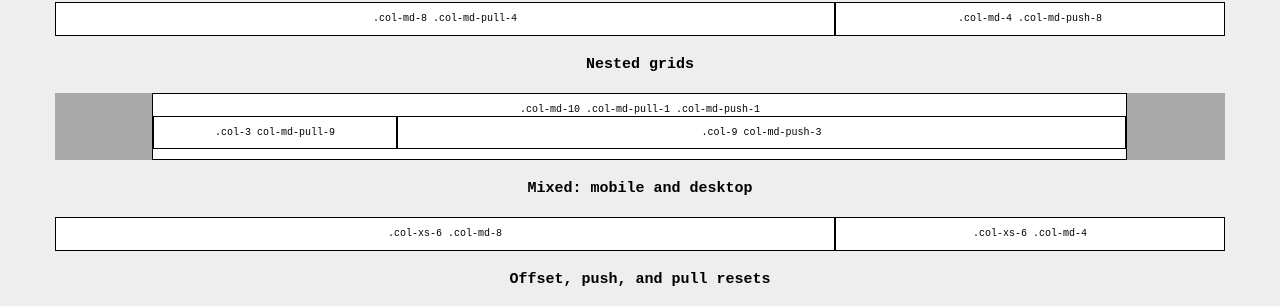
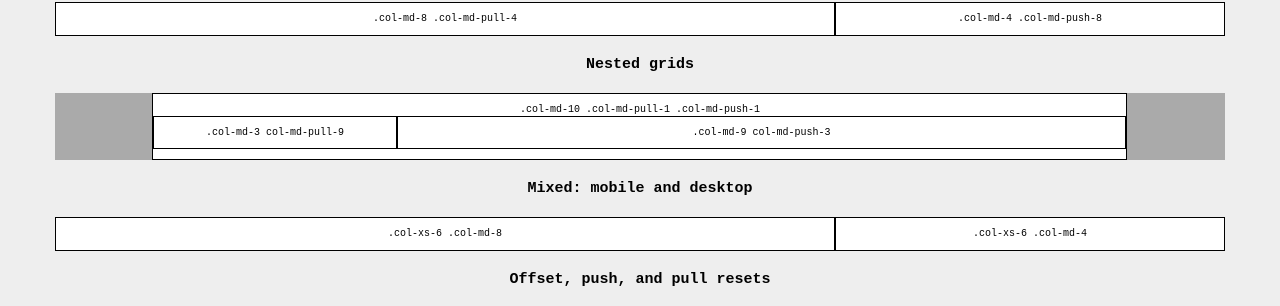
Before and after one commit to AlfredoRamos/AlfredoRamos.github.io, a Jekyll site: the page simple-grid-system/index.html, which Jekyll copies as it is, in a window 1280 px wide. Shown: the part 571-877 px from the top of the page. Built offline with Jekyll 4.4.1, drawn with Linux system fonts in a browser that asks for light colours; nearby versions of some CDN libraries; some web fonts are replaced.

Commit message:
[simple-grid-system] Small improvements and fixes

```diff
--- a/simple-grid-system/css/general.css
+++ b/simple-grid-system/css/general.css
@@ -42,3 +42,6 @@
 	top: 0;
 	right: 0;
 }
+.github-ribbon:hover {
+	text-decoration: none;
+}
--- a/simple-grid-system/index.html
+++ b/simple-grid-system/index.html
@@ -94,8 +94,8 @@
 				<div class="col-md-10 col-md-pull-1 col-md-push-1">
 					.col-md-10 .col-md-pull-1 .col-md-push-1
 					<div class="row">
-						<div class="col-md-9 col-md-push-3">.col-9 col-md-push-3</div>
-						<div class="col-md-3 col-md-pull-9">.col-3 col-md-pull-9</div>
+						<div class="col-md-9 col-md-push-3">.col-md-9 col-md-push-3</div>
+						<div class="col-md-3 col-md-pull-9">.col-md-3 col-md-pull-9</div>
 					</div>
 				</div>
 			</div>
```
